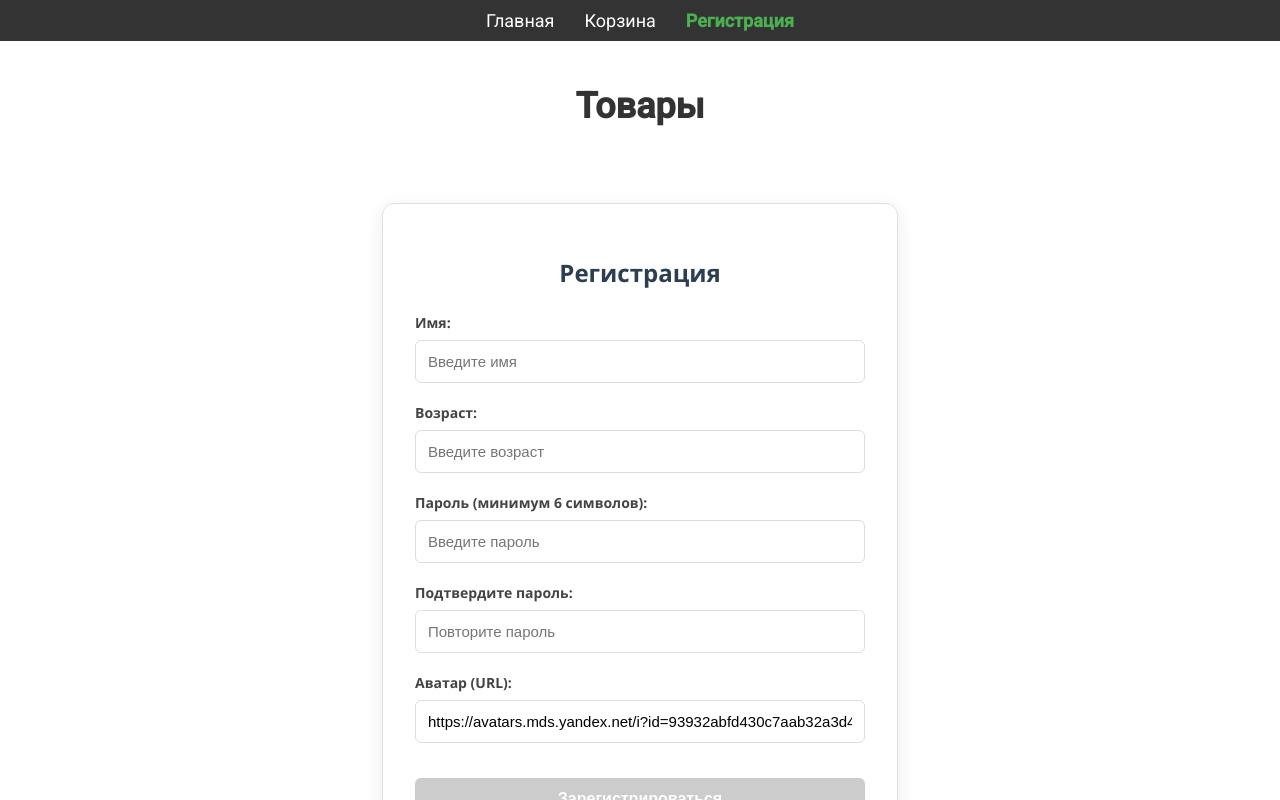
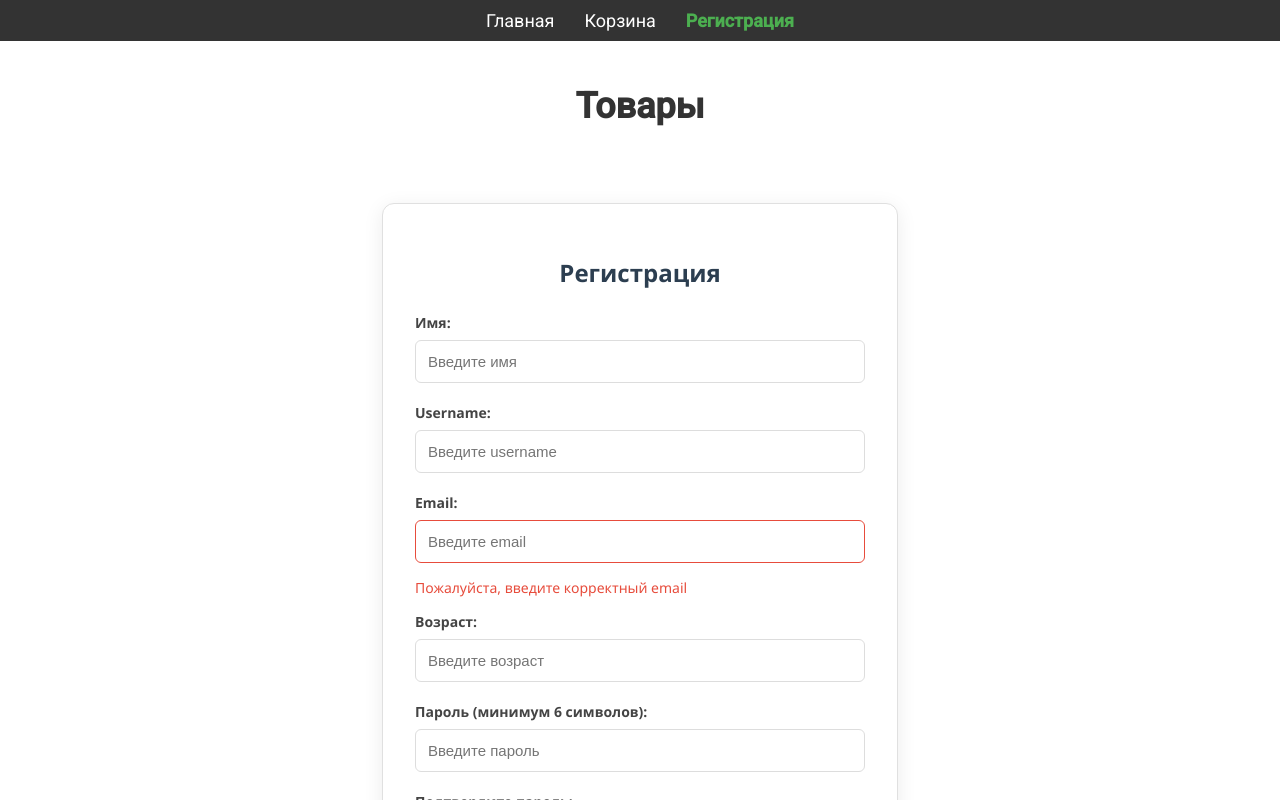
Before and after one commit to wedz0zur/simple-project-on-angular, an Angular app: page /regist in a window 1280 px wide. Shown: the top 800 px of the page. Built offline with nearby package versions, Linux system fonts and the light colour scheme.

Commit message:
Регистрация со сязкой с бэкендом и добавление юзера в монгодб

```diff
--- a/package.json
+++ b/package.json
@@ -20,6 +20,9 @@
     "@angular/platform-browser-dynamic": "^19.2.0",
     "@angular/router": "^19.2.0",
     "bootstrap": "^5.3.3",
+    "http": "^0.0.1-security",
+    "httpclient": "^0.1.0",
+    "inject": "^1.0.0beta2",
     "rxjs": "~7.8.0",
     "tslib": "^2.3.0",
     "zone.js": "~0.15.0"
--- a/src/app/app.config.ts
+++ b/src/app/app.config.ts
@@ -1,8 +1,10 @@
 import { ApplicationConfig, provideZoneChangeDetection } from '@angular/core';
 import { provideRouter } from '@angular/router';
+import { HttpClient, provideHttpClient } from "@angular/common/http";
 
 import { routes } from './app.routes';
 
 export const appConfig: ApplicationConfig = {
-  providers: [provideZoneChangeDetection({ eventCoalescing: true }), provideRouter(routes)]
+  providers: [provideZoneChangeDetection({ eventCoalescing: true }), provideRouter(routes), provideHttpClient()],
+
 };
--- a/src/app/registration/registration.component.html
+++ b/src/app/registration/registration.component.html
@@ -5,15 +5,38 @@
     Пользователь успешно зарегистрирован!
   </div>
 
-  <label for="userName">Имя:</label>
+  <label for="name">Имя:</label>
+  <input
+    type="text"
+    id="name"
+    [(ngModel)]="name"
+    placeholder="Введите имя"
+    class="form-input"
+    [class.input-error]="!name && error"
+  />
+
+  <label for="userName">Username:</label>
   <input
     type="text"
     id="userName"
     [(ngModel)]="userName"
-    placeholder="Введите имя"
+    placeholder="Введите username"
     class="form-input"
     [class.input-error]="!userName && error"
   />
+
+  <label for="userEmail">Email:</label>
+  <input
+    type="email"
+    id="userEmail"
+    [(ngModel)]="userEmail"
+    placeholder="Введите email"
+    class="form-input"
+    [class.input-error]="!userEmail"
+  />
+  <p class="error-message" *ngIf="!userEmail">
+    Пожалуйста, введите корректный email
+  </p>
 
   <label for="userAge">Возраст:</label>
   <input
@@ -53,24 +76,10 @@
     Пароли не совпадают
   </p>
 
-  <label for="userAvatar">Аватар (URL):</label>
-  <input
-    type="text"
-    id="userAvatar"
-    [(ngModel)]="userAvatar"
-    (ngModelChange)="onAvatarChange()"
-    placeholder="Введите ссылку на изображение"
-    class="form-input"
-  />
-
-  <div class="avatar-preview" *ngIf="userAvatar">
-    <img [src]="userAvatar" alt="Предпросмотр аватара" onerror="this.style.display='none'">
-  </div>
-
   <p class="error-message">{{ error }}</p>
 
   <button
-    (click)="addUser()"
+    (click)="authorization()"
     class="submit-button"
     [disabled]="!isFormValid || isSubmitting"
   >
--- a/src/app/registration/registration.component.ts
+++ b/src/app/registration/registration.component.ts
@@ -1,8 +1,10 @@
-import { Component } from '@angular/core';
+import { Component, inject } from '@angular/core';
+import { HttpClient } from '@angular/common/http';
 import { FormsModule } from '@angular/forms';
 import { RegistrationService } from '../service/registration.service';
 import { NgIf } from '@angular/common';
 import { CommonModule } from '@angular/common';
+
 
 @Component({
   selector: 'app-registration',
@@ -12,8 +14,10 @@ import { CommonModule } from '@angular/common';
   styleUrls: ['./registration.component.css']
 })
 export class RegistrationComponent {
+  name:string = "";
   userName: string = "";
   userAge: number | null = null;
+  userEmail: string = "";
   userPassword: string = "";
   userCheckPassword: string = "";
   userAvatar: string = "https://avatars.mds.yandex.net/i?id=93932abfd430c7aab32a3d45806ea6e6d4d0523a-4944707-images-thumbs&n=13";
@@ -39,7 +43,7 @@ export class RegistrationComponent {
   get isPasswordWeak(): boolean {
     return this.userPassword.length > 0 && this.userPassword.length < 6;
   }
-
+  http = inject(HttpClient);
   addUser(): void {
     if (!this.isFormValid) {
       this.error = "Пожалуйста, заполните все поля корректно";
@@ -88,4 +92,35 @@ export class RegistrationComponent {
       this.error = "";
     }
   }
+
+  authorization() {
+    const user = {
+      name: this.name,
+      username: this.userName,
+      age: this.userAge,
+      email: this.userEmail,
+      password: this.userPassword,
+    };
+
+    this.http
+    .post('http://localhost:5000/auth/registration', user)
+    .subscribe({
+      next: (res: any) => {
+        if (res === 'Регистрация прошла успешно') {
+          this.showSuccessMessage = true;
+          setTimeout(() => this.resetForm(), 2000);
+        } else {
+          this.error = 'Не удалось зарегистрировать пользователя';
+        }
+      },
+      error: (err) => {
+        this.error = err.error?.message || 'Ошибка регистрации';
+        console.error('HTTP error:', err);
+      },
+      complete: () => {
+        this.isSubmitting = false;
+      }
+    });
+  }
+
 }
```
Also changed, not shown: 1 other file (tests, documents, lock files or other folders).
